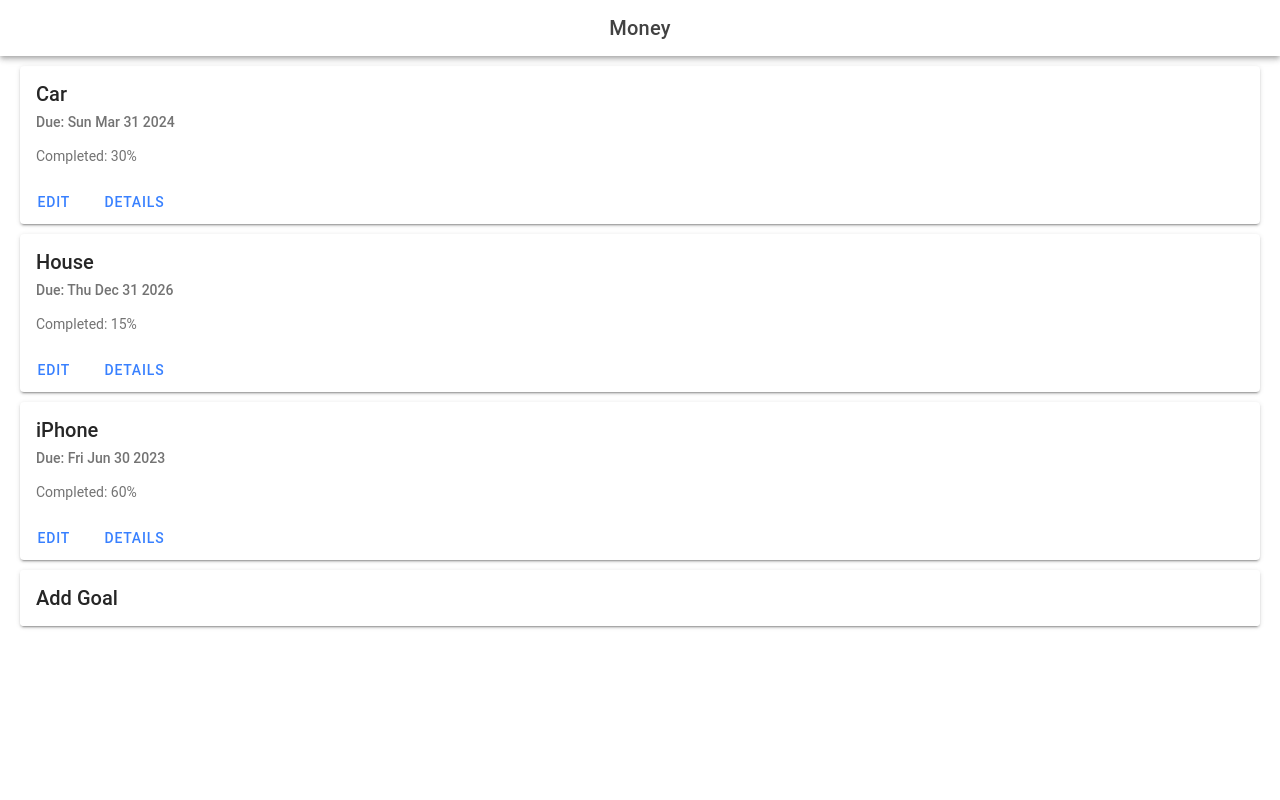
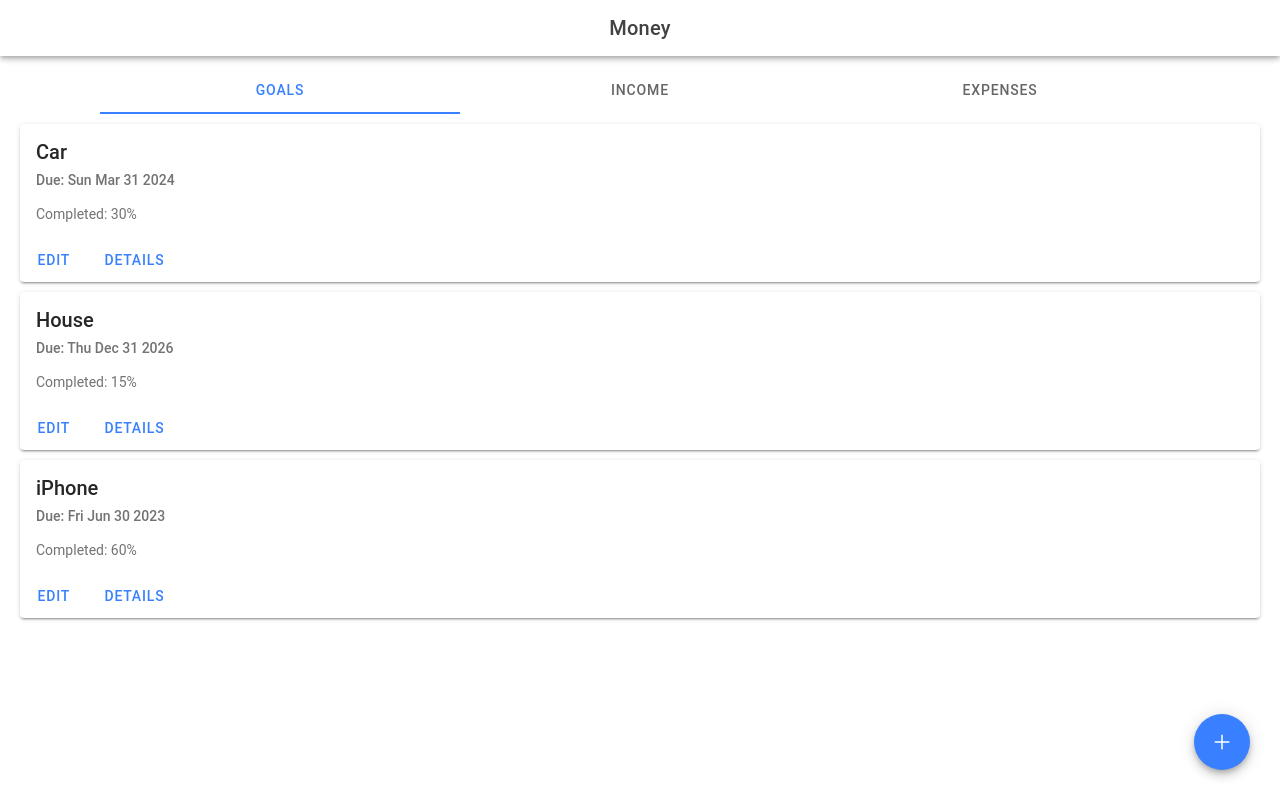
Before and after one commit to PaashiTech/reusable-ionic-react, a React (Vite) app in the folder domainTest/: page /home in a window 1280 px wide. Built offline with nearby package versions, Linux system fonts and the light colour scheme.

Commit message:
Added a segment functionality

```diff
--- a/domainTest/src/components/Goals.tsx
+++ b/domainTest/src/components/Goals.tsx
@@ -2,7 +2,12 @@ import "./Goals.css"
 import { Card, CardType } from "./basic/Card";
 
 interface GoalsData {
-  goals: { name:string, dueOn: Date, completion: number, details?: any }[],
+  goals: {
+    name:string,
+    dueOn: Date,
+    completion: number,
+    details?: any
+  }[],
   meta?: any
 }
 
@@ -39,7 +44,6 @@ const Goals: React.FC<GoalsProps> = () => {
   return (
     <>
       {goalCards}
-      <Card title="" cardType={CardType.AddGoal}></Card>
     </>
   )
 }
--- /dev/null
+++ b/domainTest/src/components/basic/FAB.tsx
@@ -0,0 +1,22 @@
+import { IonFab, IonFabButton, IonFabList, IonIcon } from "@ionic/react";
+import { add } from "ionicons/icons";
+import "./FAB.css";
+
+interface FABProps {}
+
+const FAB: React.FC<FABProps> = () => {
+  return (
+    <IonFab
+      style={{ marginRight: 20 + "px", marginBottom: 20 + "px" }}
+      slot="fixed"
+      vertical="bottom"
+      horizontal="end">
+      {/* Main button */}
+      <IonFabButton>
+        <IonIcon icon={add}></IonIcon>
+      </IonFabButton>
+    </IonFab>
+  )
+}
+
+export default FAB;
--- a/domainTest/src/pages/Home.tsx
+++ b/domainTest/src/pages/Home.tsx
@@ -1,13 +1,64 @@
-import { IonPage } from '@ionic/react';
+import { IonLabel, IonPage, IonSegment, IonSegmentButton, SegmentCustomEvent } from '@ionic/react';
 import './Home.css';
 import Container from '../components/basic/Container';
 import Goals from '../components/Goals';
+import FAB from '../components/basic/FAB';
+import Income from '../components/Income';
+import Expenses from '../components/Expenses';
+import { useState } from 'react';
+
+const segmentTabs = [
+  {
+    id: "goals",
+    title: "Goals",
+    getBody: () => {return <Goals></Goals>}
+  },
+  {
+    id: "income",
+    title: "Income",
+    getBody: () => {return <Income></Income>}
+  },
+  {
+    id: "expenses",
+    title: "Expenses",
+    getBody: () => {return <Expenses></Expenses>}
+  }
+];
 
 const Home: React.FC = () => {
+  const [segmentState, setSegmentState] = useState(segmentTabs[0].id);
+
+  const title = "Money";
+  const segmentButtons = segmentTabs.map((tabData) => {
+    return (
+      <IonSegmentButton value={tabData.id}>
+        <IonLabel>{tabData.title}</IonLabel>
+      </IonSegmentButton>
+    )
+  });
+
+  function getSegmentBody(id: string) {
+    const selectedTab = segmentTabs.find((tab) => {return id === tab.id});
+    return selectedTab?.getBody();
+  }
+
+  function onSegmentChange (e: SegmentCustomEvent) {
+    setSegmentState(e.detail.value? e.detail.value : "");
+  }
+
   return (
     <IonPage>
-      <Container header='Money'>
-        <Goals></Goals>
+      {/* IMPORTANT: FAB needs to be a part of the IonPage, not the Container */}
+      <FAB></FAB>
+
+      <Container header={title}>
+        {/* Segment tabs */}
+        <IonSegment value={segmentState} onIonChange={onSegmentChange}>
+          {segmentButtons}
+        </IonSegment>
+
+        {/* Segment body */}
+        {getSegmentBody(segmentState)}
       </Container>
     </IonPage>
   );
```
Also changed, not shown: domainTest/src/components/basic/FAB.css (added).
